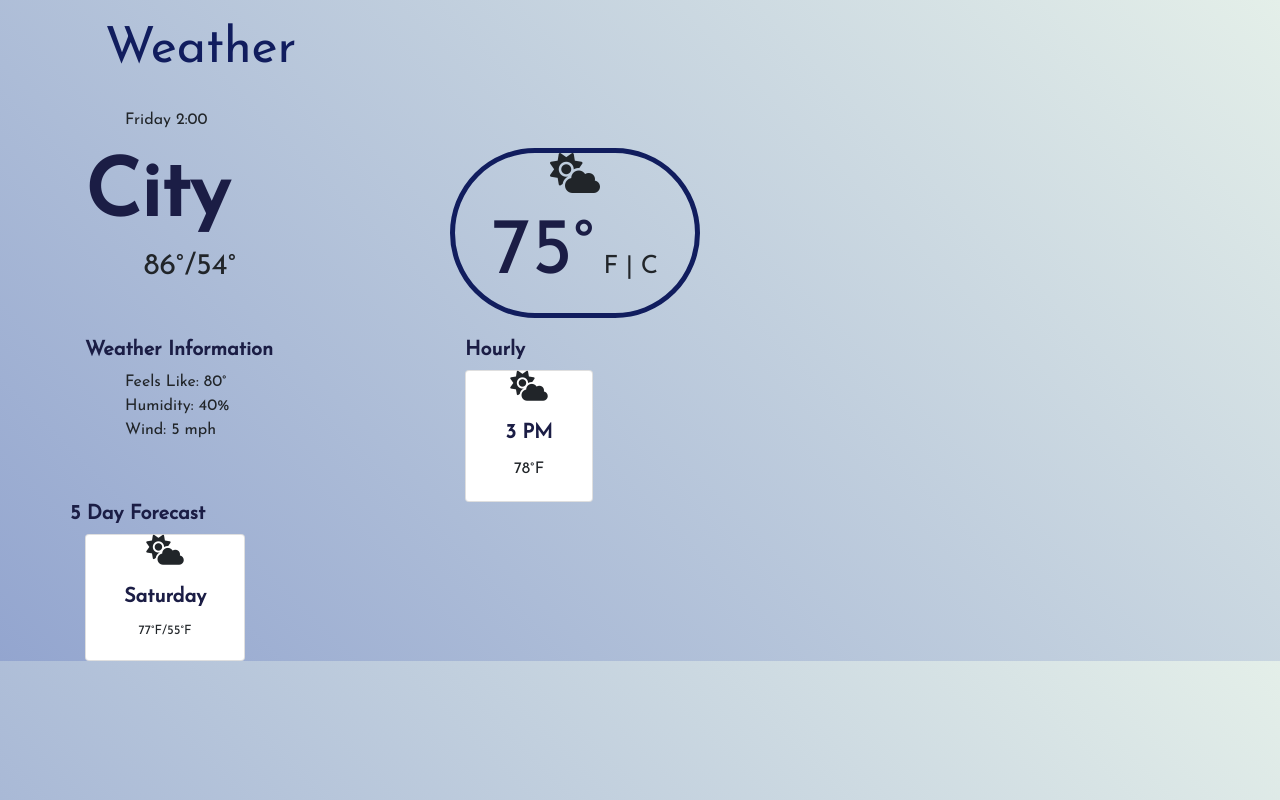
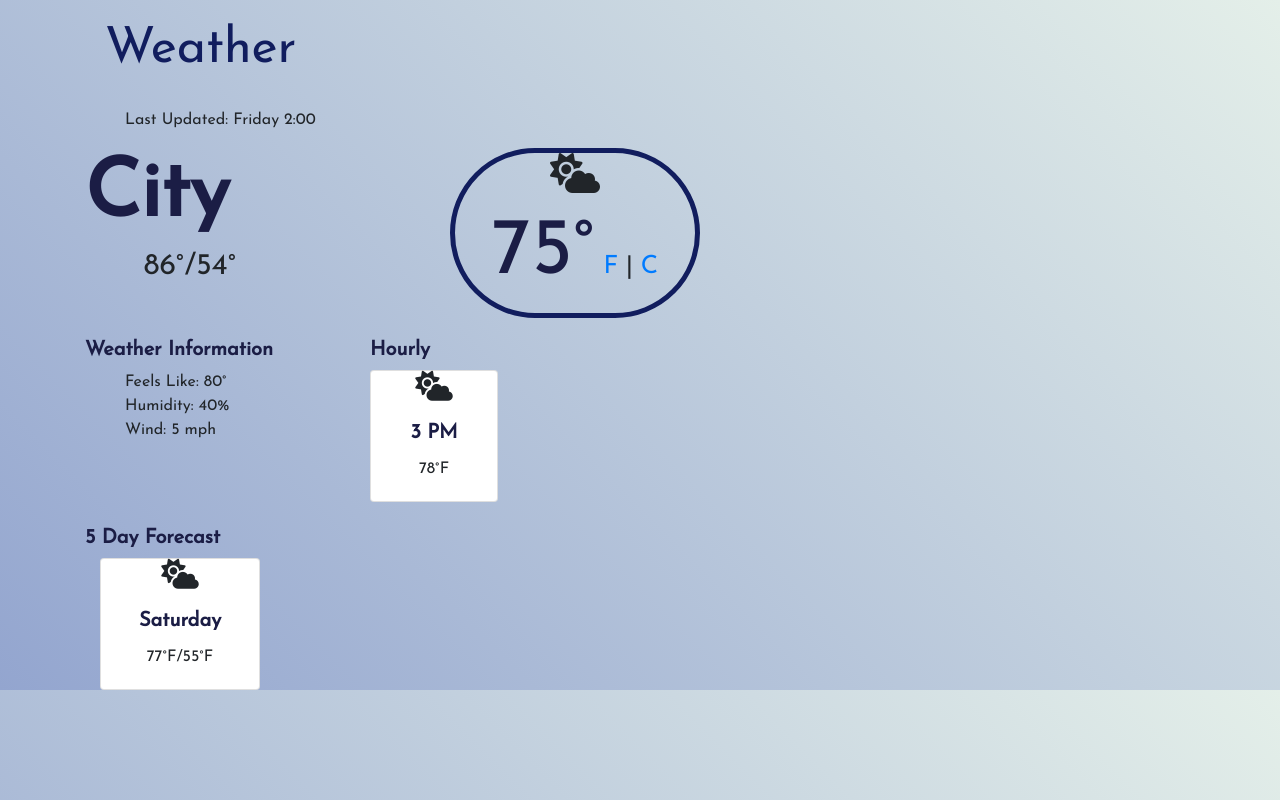
Before and after one commit to ashleyann9535/Final-Weather-Website, a plain HTML site: page index.html in a window 1280 px wide. Drawn offline with nearby package versions, Linux system fonts and the light colour scheme.

Commit message:
HTML updates
linked F and C
updated cards
added in high/low

```diff
--- a/index.html
+++ b/index.html
@@ -8,9 +8,16 @@
       rel="stylesheet"
       href="https://stackpath.bootstrapcdn.com/bootstrap/4.5.0/css/bootstrap.min.css"
       integrity="sha384-9aIt2nRpC12Uk9gS9baDl411NQApFmC26EwAOH8WgZl5MYYxFfc+NcPb1dKGj7Sk"
-    crossorigin="anonymous" />
-    <script src="https://kit.fontawesome.com/143b46e58e.js" crossorigin="anonymous"></script>
-    <link href="https://fonts.googleapis.com/css2?family=Josefin+Sans&display=swap" rel="stylesheet">
+      crossorigin="anonymous"
+    />
+    <script
+      src="https://kit.fontawesome.com/143b46e58e.js"
+      crossorigin="anonymous"
+    ></script>
+    <link
+      href="https://fonts.googleapis.com/css2?family=Josefin+Sans&display=swap"
+      rel="stylesheet"
+    />
     <link rel="stylesheet" href="src/styles.css" />
   </head>
   <body>
@@ -18,7 +25,7 @@
       <h1>Weather</h1>
       <ul>
         <li class="date">
-          Friday 2:00
+          Last Updated: Friday 2:00
         </li>
       </ul>
       <div class="row">
@@ -30,12 +37,14 @@
           <i class="fas fa-cloud-sun tempImage"></i>
           <div class="temperature">
             <span class="degrees">75°</span>
-            F | C
+            <a href="#"> F </a>
+            |
+            <a href="#"> C </a>
           </div>
         </div>
       </div>
       <div class="row">
-        <div class="col-md-4">
+        <div class="col-md-3">
           <h5>Weather Information</h5>
           <ul>
             <li>
@@ -49,7 +58,7 @@
             </li>
           </ul>
         </div>
-          <div class="col-md-8">
+        <div class="col-md-3">
           <h5>Hourly</h5>
           <div class="card" style="width: 8rem;">
             <i class="fas fa-cloud-sun"></i>
@@ -59,7 +68,9 @@
             </div>
           </div>
         </div>
-      <small>
+      </div>
+      <br />
+      <span>
         <h5>5 Day Forecast</h5>
         <div class="col-2">
           <div class="card" style="width: 10rem;">
@@ -70,7 +81,7 @@
             </div>
           </div>
         </div>
-      </small>
+      </span>
     </div>
     <script src="src/index.js"></script>
   </body>
```
Lines whose indentation alone changed are shown as unchanged.
